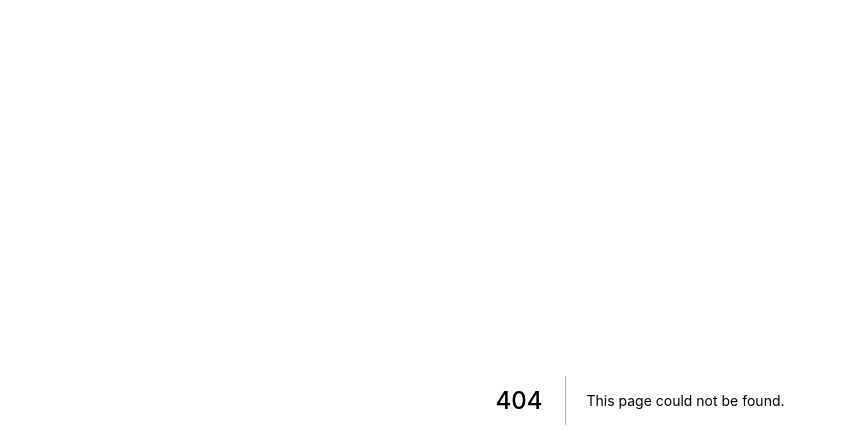
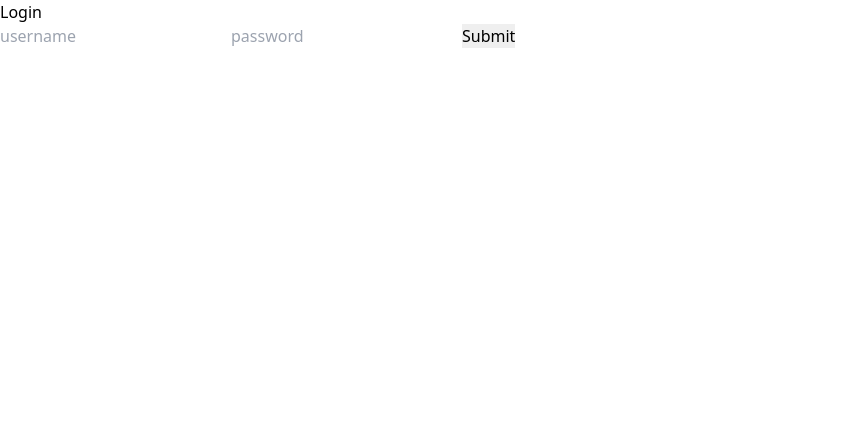
Before and after one commit to bgibz/OnlyDans, a Next.js app: page /login in a window 1280 px wide. Before the commit this address had no page. Shown: the top 448 px of the page, without its empty margins (0-846 px from the left). Built offline with nearby package versions, Linux system fonts and the light colour scheme.

Commit message:
add "login" using JWT

```diff
--- a/package.json
+++ b/package.json
@@ -14,6 +14,8 @@
     "@zeit/next-css": "^1.0.1",
     "font-awesome": "^4.7.0",
     "gray-matter": "^4.0.2",
+    "js-cookie": "^2.2.1",
+    "jsonwebtoken": "^8.5.1",
     "next": "10.0.4",
     "postcss-flexbugs-fixes": "^5.0.2",
     "postcss-preset-env": "^6.7.0",
@@ -21,6 +23,7 @@
     "react-dom": "^17.0.1",
     "react-player": "^2.7.2",
     "redux": "^4.0.5",
+    "swr": "^0.4.0",
     "tailwindcss": "^2.0.2",
     "video-react": "^0.14.1"
   }
--- /dev/null
+++ b/pages/api/auth.js
@@ -0,0 +1,35 @@
+const jwt = require("jsonwebtoken");
+const jwtSecret = "MySecret2021";
+
+function authUser(username, password) {
+  if (username == "zapzap" && password == "sparky") {
+    return true;
+  }
+  return false;
+}
+
+export default (req, res) => {
+  if (req.method === "POST") {
+    //login
+    if (!req.body.username || !req.body.password) {
+      res
+        .status(403)
+        .json({ error: true, message: "Please fill out all required fields" });
+    }
+    const username = req.body.username;
+    const password = req.body.password;
+    let result = authUser(username, password);
+    if (result) {
+      const token = jwt.sign({ userID: "001", userName: "zapzap" }, jwtSecret, {
+        expiresIn: 7200 // 2hrs
+      });
+      res.status(200).json({ token });
+      return;
+    } else {
+      res.status(401).json({ error: true, message: "Authorization Failed" });
+    }
+  } else {
+    res.statusCode = 401;
+    res.end();
+  }
+};
--- /dev/null
+++ b/pages/api/me.js
@@ -0,0 +1,28 @@
+const jwt = require("jsonwebtoken");
+const jwtSecret = "MySecret2021";
+
+export default (req, res) => {
+  console.log("Auth/me");
+  if (req.method === "GET") {
+    if (!("token" in req.cookies)) {
+      res.status(401).json({ message: "Unable to auth" });
+      return;
+    }
+    let decoded;
+    const token = req.cookies.token;
+    if (token) {
+      try {
+        decoded = jwt.verify(token, jwtSecret);
+      } catch (e) {
+        console.error(e);
+      }
+    }
+    if (decoded) {
+      console.log("success?");
+      res.json(decoded);
+      return;
+    } else {
+      res.status(401).json({ message: "Unable to auth" });
+    }
+  }
+};
--- a/pages/index.js
+++ b/pages/index.js
@@ -1,6 +1,9 @@
 import Layout from "../components/layout";
 import Feed from "../components/feed";
 import { getSortedPostsData } from "../lib/posts";
+import Link from "next/link";
+import cookie from "js-cookie";
+import useSWR from "swr";
 
 export async function getStaticProps() {
   const allPostsData = getSortedPostsData();
@@ -12,9 +15,23 @@ export async function getStaticProps() {
 }
 
 export default function Home({ allPostsData }) {
-  return (
-    <Layout pageName="Home">
-      <Feed allPostsData={allPostsData}></Feed>
-    </Layout>
-  );
+  const { data, revalidate } = useSWR("/api/me", async function(args) {
+    const res = await fetch(args);
+    return res.json();
+  });
+  if (!data) return <h1>Loading...</h1>;
+  let loggedIn = false;
+  console.log(data);
+  if (data.userName) {
+    loggedIn = true;
+  }
+  if (loggedIn) {
+    return (
+      <Layout pageName="Home">
+        <Feed allPostsData={allPostsData}></Feed>
+      </Layout>
+    );
+  } else {
+    return <Link href="/login">Login</Link>;
+  }
 }
--- /dev/null
+++ b/pages/login.js
@@ -0,0 +1,60 @@
+import React, { useState } from "react";
+import Router from "next/router";
+import cookie from "js-cookie";
+
+const Login = () => {
+  const [loginError, setLoginError] = useState("");
+  const [username, setUser] = useState("");
+  const [password, setPassword] = useState("");
+
+  function handleSubmit(e) {
+    e.preventDefault();
+    //call api
+    fetch("/api/auth", {
+      method: "POST",
+      headers: {
+        "Content-Type": "application/json"
+      },
+      body: JSON.stringify({
+        username,
+        password
+      })
+    })
+      .then(r => {
+        return r.json();
+      })
+      .then(data => {
+        if (data && data.error) {
+          setLoginError(data.message);
+        }
+        if (data && data.token) {
+          //set cookie
+          cookie.set("token", data.token, { expires: 2 });
+          Router.push("/");
+        }
+      });
+  }
+  return (
+    <form onSubmit={handleSubmit}>
+      <p>Login</p>
+      <input
+        name="username"
+        type="text"
+        value={username}
+        placeholder="username"
+        onChange={e => setUser(e.target.value)}
+      />
+      <input
+        name="password"
+        type="password"
+        value={password}
+        placeholder="password"
+        onChange={e => setPassword(e.target.value)}
+      />
+      <input type="submit" value="Submit" />
+      {loginError && <p style={{ color: "red" }}>{loginError}</p>}
+    </form>
+  );
+};
+
+export default Login;
```
Also changed, not shown: 1 other file (tests, documents, lock files or other folders).
